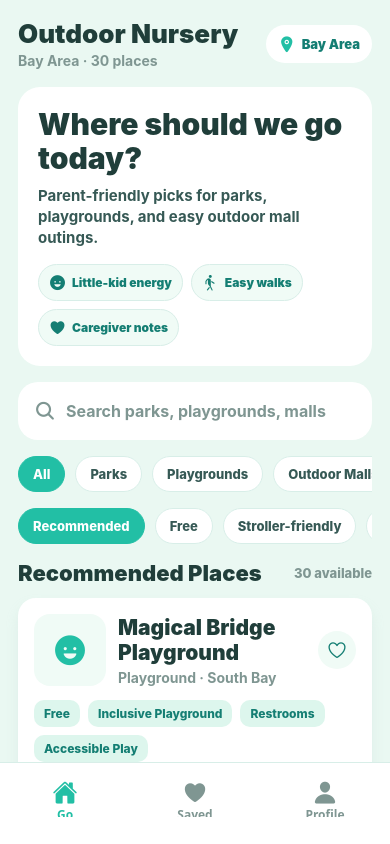
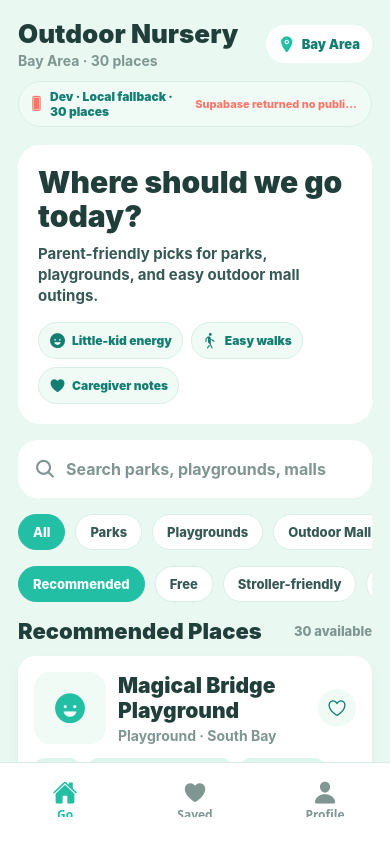
Before and after one commit to yuqima17/outdoor-nursery, a React Native app: screen / in a window 390 px wide. Built offline with nearby package versions, Linux system fonts and the light colour scheme; no server answers; the database is empty.

Commit message:
Add dev data source QA indicators

```diff
--- a/src/screens/GoScreen.tsx
+++ b/src/screens/GoScreen.tsx
@@ -37,7 +37,7 @@ const filters: Array<{ key: FilterKey; label: string }> = [
 
 export function GoScreen() {
   const navigation = useNavigation<Navigation>();
-  const { places } = usePlaces();
+  const { dataSource, errorMessage, isLoading, places } = usePlaces();
   const { isSaved, toggleSaved } = useSavedPlaces();
   const [selectedCategory, setSelectedCategory] = useState<Category | "all">("all");
   const [activeFilter, setActiveFilter] = useState<FilterKey>("recommended");
@@ -75,6 +75,24 @@ export function GoScreen() {
             <Text style={styles.locationPillText}>Bay Area</Text>
           </View>
         </View>
+        {__DEV__ ? (
+          <View style={styles.devStatus}>
+            <Ionicons
+              color={dataSource === "supabase" ? colors.tealDark : colors.coral}
+              name={dataSource === "supabase" ? "cloud-done" : "phone-portrait"}
+              size={15}
+            />
+            <Text style={styles.devStatusText}>
+              Dev · {dataSource === "supabase" ? "Supabase" : "Local fallback"} ·{" "}
+              {isLoading ? "Loading" : `${places.length} places`}
+            </Text>
+            {errorMessage ? (
+              <Text numberOfLines={1} style={styles.devStatusError}>
+                {errorMessage}
+              </Text>
+            ) : null}
+          </View>
+        ) : null}
 
         <View style={styles.hero}>
           <View style={styles.heroTextBlock}>
@@ -239,6 +257,32 @@ const styles = StyleSheet.create({
     fontSize: 13,
     fontWeight: "900"
   },
+  devStatus: {
+    alignItems: "center",
+    alignSelf: "flex-start",
+    backgroundColor: colors.mintSoft,
+    borderColor: colors.border,
+    borderRadius: 999,
+    borderWidth: 1,
+    flexDirection: "row",
+    gap: 6,
+    marginTop: 12,
+    maxWidth: "100%",
+    paddingHorizontal: 10,
+    paddingVertical: 7
+  },
+  devStatusText: {
+    color: colors.tealDark,
+    fontSize: 12,
+    fontWeight: "900"
+  },
+  devStatusError: {
+    color: colors.coral,
+    flexShrink: 1,
+    fontSize: 11,
+    fontWeight: "800",
+    maxWidth: 170
+  },
   hero: {
     backgroundColor: colors.card,
     borderRadius: 22,
```
Also changed, not shown: 3 other files (tests, documents, lock files or other folders).
